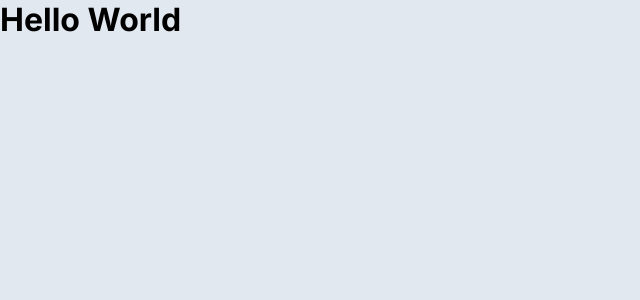
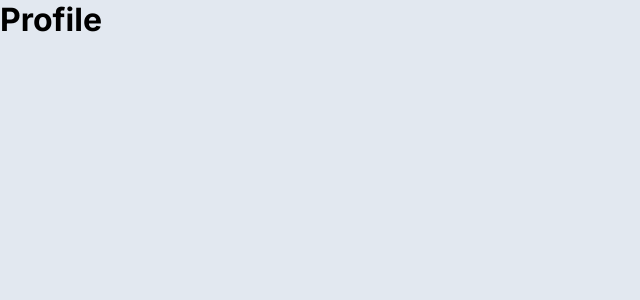
Before and after one commit to Lucasedusi/challenge-search-dev, a React (Vite) app: page /profile in a window 1280 px wide. Shown: the top 300 px of the page, without its empty margins (0-640 px from the left). Built offline with nearby package versions, Linux system fonts and the light colour scheme.

Commit message:
:sparkles: feat: config routes

```diff
--- a/src/App.tsx
+++ b/src/App.tsx
@@ -1,4 +1,6 @@
+import { BrowserRouter } from "react-router-dom";
 import { ThemeProvider } from "styled-components";
+import { Router } from "./Routes";
 
 import { GlobalStyle } from "./styles/global";
 import { defaultTheme } from "./styles/theme/default";
@@ -7,7 +9,9 @@ function App() {
 	return (
 		<ThemeProvider theme={defaultTheme}>
 			<GlobalStyle />
-			<h1>Hello World</h1>
+			<BrowserRouter>
+				<Router />
+			</BrowserRouter>
 		</ThemeProvider>
 	);
 }
--- /dev/null
+++ b/src/Routes.tsx
@@ -0,0 +1,12 @@
+import { Route, Routes } from "react-router-dom";
+import { Home } from "./pages/Home";
+import { Profile } from "./pages/Profile";
+
+export function Router() {
+	return (
+		<Routes>
+			<Route path="/" element={<Home />} />
+			<Route path="/profile" element={<Profile />} />
+		</Routes>
+	);
+}
--- /dev/null
+++ b/src/pages/Home/index.tsx
@@ -0,0 +1,3 @@
+export function Home() {
+	return <h1>Home</h1>;
+}
--- /dev/null
+++ b/src/pages/Profile/index.tsx
@@ -0,0 +1,3 @@
+export function Profile() {
+	return <h1>Profile</h1>;
+}
```
